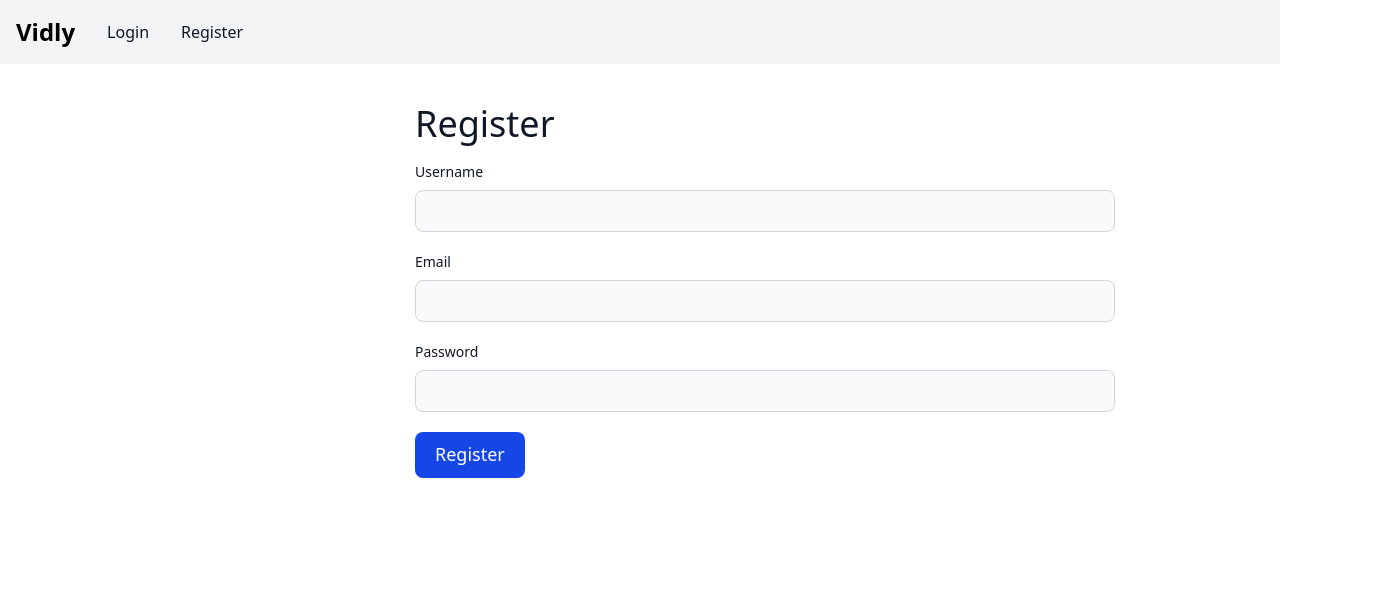
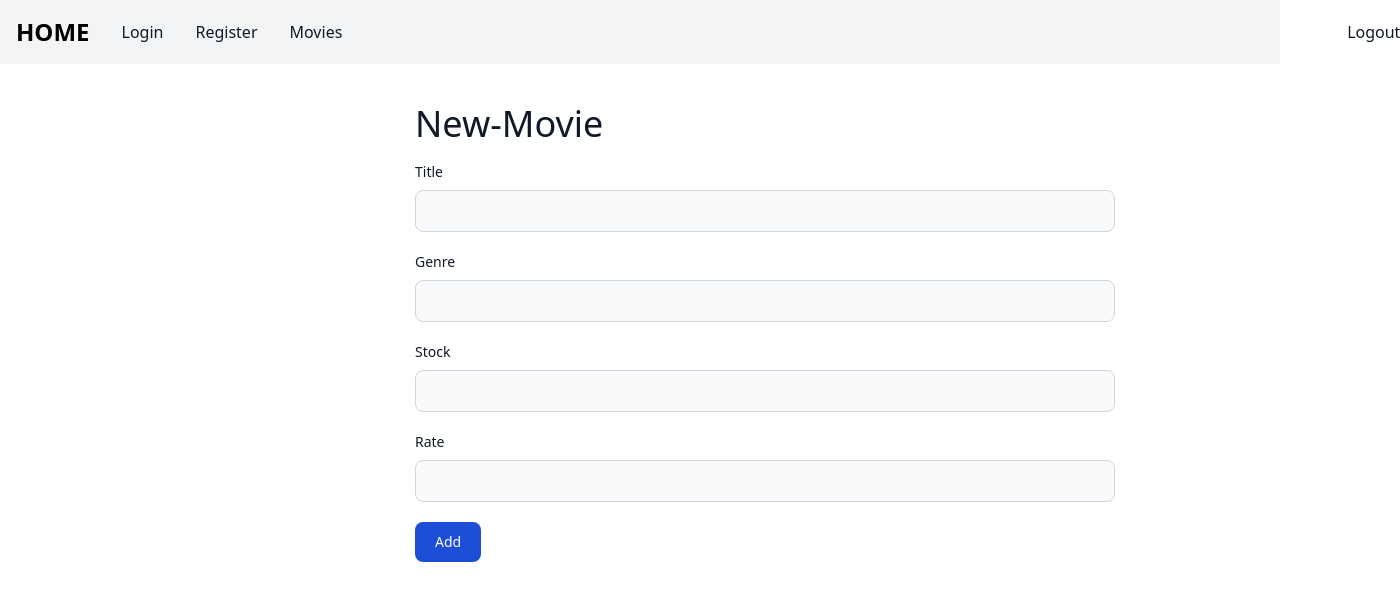
Before and after one commit to suratovmuzaffar/movies-app, a website: page public/new-movie.html in a window 1280 px wide. Shown: the whole page, 1400 px wide, since content can reach past the window. Drawn offline with nearby package versions, Linux system fonts and the light colour scheme.

Commit message:
list add  block qoshildi

```diff
--- a/public/register.html
+++ b/public/new-movie.html
@@ -1,95 +1,120 @@
 <!DOCTYPE html>
-<html lang="en">
+<html lang="uz">
   <head>
     <meta charset="UTF-8" />
     <meta name="viewport" content="width=device-width, initial-scale=1.0" />
     <link rel="stylesheet" href="../build/index.css" />
     <link rel="webside icon" href="./icon.webp" />
-    <title>MOVIES | APP Register</title>
+    <title>GRAY MOVIES | NEW-MOVIE</title>
+    <script src="https://cdn.tailwindcss.com"></script>
   </head>
   <body>
     <nav class="bg-gray-100 border-b-gray-400">
-      <div class="flex items-center gap-8 mx-auto p-4">
-        <ul class="font-medium flex gap-8 items-center">
+      <div class="flex p-4 gap-8 items-center mx-auto">
+        <ul class="flex font-medium gap-8 items-center">
           <li>
-            <a href="./index.html" class="text-2xl font-semibold">Vidly</a>
+            <a href="./index.html" class="text-2xl font-semibold">HOME</a>
           </li>
           <li>
             <a
               href="./login.html"
-              class="block text-gray-900 hover:text-blue-700"
+              class="text-gray-900 block hover:text-blue-700"
               >Login</a
             >
           </li>
           <li>
-            <a href="#" class="block text-gray-900 hover:text-blue-700"
+            <a
+              href="./register.html"
+              class="text-gray-900 block hover:text-blue-700"
               >Register</a
+            >
+          </li>
+          <li>
+            <a
+              href="./movies.html"
+              class="text-gray-900 block hover:text-blue-700"
+              >Movies</a
+            >
+          </li>
+          <li class="ml-[76vw]">
+            <a
+              href="./index.html"
+              class="text-gray-900 block hover:text-blue-700"
+              >Logout</a
             >
           </li>
         </ul>
       </div>
     </nav>
     <form
-      id="register-form"
+      id="new-movie-form"
       class="max-w-[450px] mx-auto"
       method="get"
-      action="./login.html"
+      action="./movies.html"
     >
       <h1
-        class="block mb-2 text-4xl font-medium text-gray-900 py-[10px] mt-[30px]"
+        class="text-4xl text-gray-900 block font-medium mb-2 mt-[30px] py-[10px]"
       >
-        Register
+        New-Movie
       </h1>
       <div class="mb-5">
-        <label
-          for="username"
-          class="block mb-2 text-sm font-medium text-gray-900"
-          >Username</label
+        <label for="title" class="text-gray-900 text-sm block font-medium mb-2"
+          >Title</label
         >
         <input
           type="text"
-          id="username"
-          name="reg-username"
-          class="bg-gray-50 border border-gray-300 text-gray-900 text-sm rounded-lg focus:ring-blue-500 focus:border-blue-500 block w-[700px] p-2.5"
+          id="title"
+          name="title"
+          class="bg-gray-50 border border-gray-300 p-2.5 rounded-lg text-gray-900 text-sm w-[700px] block focus:border-blue-500 focus:ring-blue-500"
           required
         />
       </div>
 
       <div class="mb-5">
-        <label for="email" class="block mb-2 text-sm font-medium text-gray-900"
-          >Email</label
+        <label for="genre" class="text-gray-900 text-sm block font-medium mb-2"
+          >Genre</label
         >
         <input
-          type="email"
-          id="email"
-          name="reg-email"
-          class="bg-gray-50 border border-gray-300 text-gray-900 text-sm rounded-lg focus:ring-blue-500 focus:border-blue-500 block w-[700px] p-2.5"
+          type="text"
+          id="genre"
+          name="genre"
+          class="bg-gray-50 border border-gray-300 p-2.5 rounded-lg text-gray-900 text-sm w-[700px] block focus:border-blue-500 focus:ring-blue-500"
           required
         />
       </div>
       <div class="mb-5">
-        <label
-          for="password"
-          class="block mb-2 text-sm font-medium text-gray-900"
-          >Password</label
+        <label for="stock" class="text-gray-900 text-sm block font-medium mb-2"
+          >Stock</label
         >
         <input
-          type="password"
-          id="password"
-          name="reg-password"
-          class="bg-gray-50 border border-gray-300 text-gray-900 text-sm rounded-lg focus:ring-blue-500 focus:border-blue-500 block w-[700px] p-2.5"
+          type="text"
+          id="stock"
+          name="stock"
+          class="bg-gray-50 border border-gray-300 p-2.5 rounded-lg text-gray-900 text-sm w-[700px] block focus:border-blue-500 focus:ring-blue-500"
+          required
+        />
+      </div>
+      <div class="mb-5">
+        <label for="rate" class="text-gray-900 text-sm block font-medium mb-2"
+          >Rate</label
+        >
+        <input
+          type="text"
+          id="rate"
+          name="rate"
+          class="bg-gray-50 border border-gray-300 p-2.5 rounded-lg text-gray-900 text-sm w-[700px] block focus:border-blue-500 focus:ring-blue-500"
           required
         />
       </div>
       <button
         type="submit"
-        id="register-btn"
-        name="reg-submit"
-        class="text-white bg-blue-700 hover:bg-blue-800 focus:ring-4 focus:outline-none focus:ring-blue-300 font-medium rounded-lg text-sm w-full sm:w-auto px-5 py-2.5 text-center text-[18px] dark:bg-blue-200 dark:hover:bg-blue-700 dark:focus:ring-blue-800"
+        id="add-btn"
+        name="add-submit"
+        class="bg-blue-700 rounded-lg text-[18px] text-center text-sm text-white w-full dark:bg-blue-200 dark:focus:ring-blue-800 dark:hover:bg-blue-700 focus:outline-none focus:ring-4 focus:ring-blue-300 font-medium hover:bg-blue-800 px-5 py-2.5 sm:w-auto"
       >
-        Register
+        Add
       </button>
     </form>
   </body>
-  <script src="../build/register.js"></script>
+  <script src="../build/index.js"></script>
 </html>
--- a/src/movies.ts
+++ b/src/movies.ts
@@ -1 +1,22 @@
 const params = new URLSearchParams(window.location.search);
+interface Movies {
+  titlr: string;
+  ganre: string;
+  stock: number;
+  rate: number;
+  like: boolean;
+}
+let movies = [
+  { titlr: "asasin", ganre: "action", stock: 7, rate: 3.5 },
+  { titlr: "asasin", ganre: "action", stock: 7, rate: 3.5 },
+  { titlr: "asasin", ganre: "action", stock: 7, rate: 3.5 },
+  { titlr: "asasin", ganre: "action", stock: 7, rate: 3.5 },
+  { titlr: "asasin", ganre: "action", stock: 7, rate: 3.5 },
+  { titlr: "asasin", ganre: "action", stock: 7, rate: 3.5 },
+  { titlr: "asasin", ganre: "action", stock: 7, rate: 3.5 },
+  { titlr: "asasin", ganre: "action", stock: 7, rate: 3.5 },
+  { titlr: "asasin", ganre: "action", stock: 7, rate: 3.5 },
+  { titlr: "asasin", ganre: "action", stock: 7, rate: 3.5 },
+  { titlr: "asasin", ganre: "action", stock: 7, rate: 3.5 },
+  { titlr: "asasin", ganre: "action", stock: 7, rate: 3.5 },
+];
```
Also changed, not shown: public/index.html (+2 -2 lines), public/login.html (+2 -2 lines), public/movies.html (+8 -5 lines), build/index.css.
